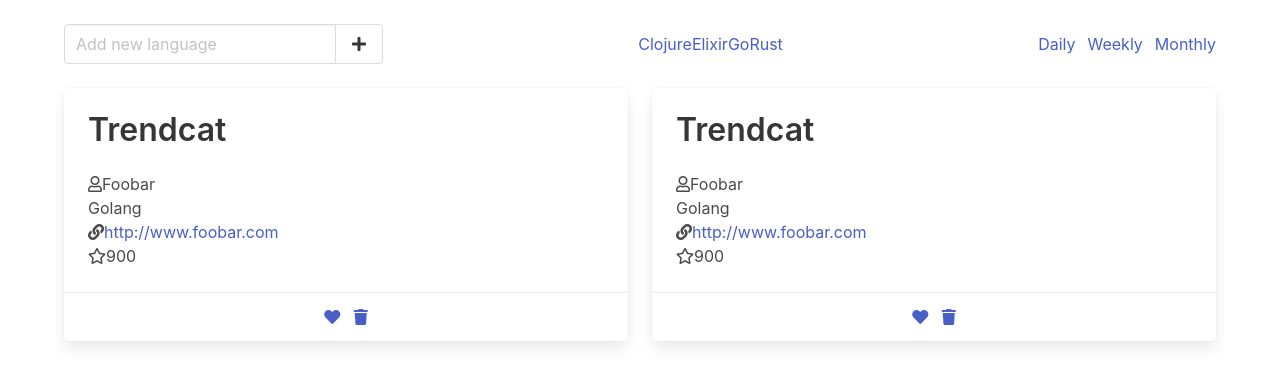
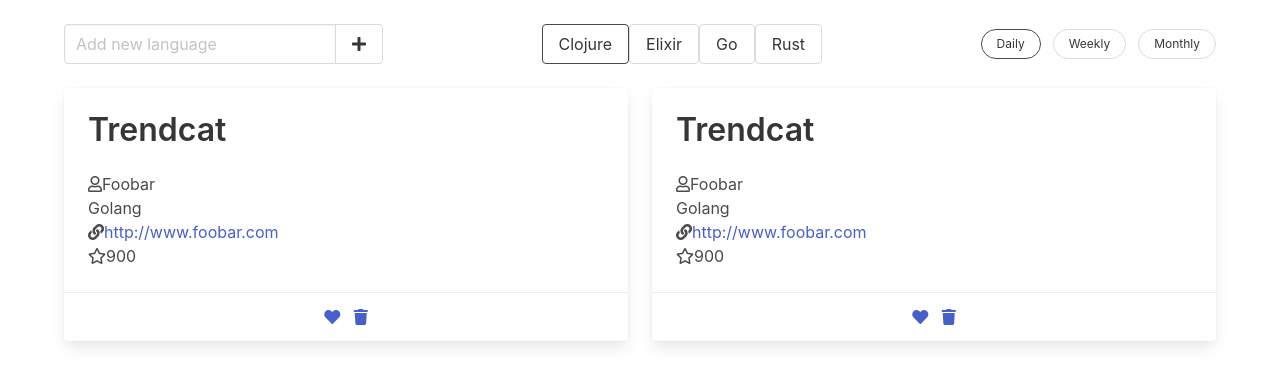
Before and after one commit to lucasweiblen/react-github-explorer, a React (Create React App) app: page / in a window 1280 px wide. Shown: the top 386 px of the page. Built offline with nearby package versions, Linux system fonts and the light colour scheme; some icons are missing.

Commit message:
change language container

```diff
--- a/src/NewApp.js
+++ b/src/NewApp.js
@@ -25,10 +25,13 @@ function AddNewLangForm() {
   );
 }
 
-function LanguagesContainer({languages}) {
+function LanguagesContainer({languages, current}) {
   const langs = languages.map((val, key) => {
     return (
-      <a href="#" key={key}>
+      <a
+        class={current === val ? 'button is-active' : 'button'}
+        href="#"
+        key={key}>
         {val}
       </a>
     );
@@ -37,11 +40,18 @@ function LanguagesContainer({languages}) {
   return <div>{langs}</div>;
 }
 
-function FrequencyContainer({frequencies}) {
+function FrequencyContainer({frequencies, current}) {
   const freq = frequencies.map((val, key) => {
     return (
       <p class="level-item">
-        <a href="#" key={key}>
+        <a
+          class={
+            current === val
+              ? 'button is-small is-rounded is-active'
+              : 'button is-small is-rounded'
+          }
+          href="#"
+          key={key}>
           {val}
         </a>
       </p>
@@ -117,8 +127,8 @@ function MainNavbar() {
   return (
     <nav class="level">
       <AddNewLangForm />
-      <LanguagesContainer languages={languages} />
-      <FrequencyContainer frequencies={frequencies} />
+      <LanguagesContainer languages={languages} current="Clojure" />
+      <FrequencyContainer frequencies={frequencies} current="Daily" />
     </nav>
   );
 }
```
